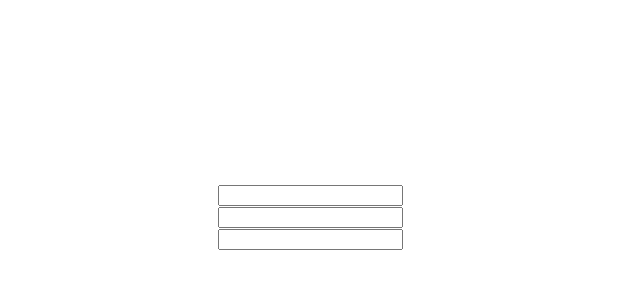
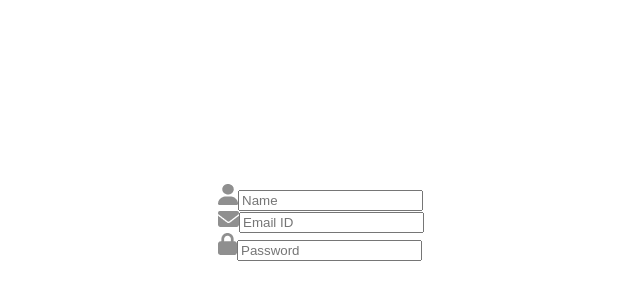
Before and after one commit to isurudayananda/login-signup, a React (Create React App) app in the folder login-signup/: page / in a window 1280 px wide. Shown: the part 16-316 px from the top of the page, without its empty margins (122-762 px from the left). Built offline with nearby package versions, Linux system fonts and the light colour scheme.

Commit message:
add images for input fields

```diff
--- a/login-signup/src/Components/Loginsignup/Loginsignup.jsx
+++ b/login-signup/src/Components/Loginsignup/Loginsignup.jsx
@@ -13,18 +13,18 @@
       </div>
       <div className="inputs">
         <div className="input">
-          <img src="" alt="" />
-          <input type="text" placeholder=''/>
+          <img src={user_icon} alt="" />
+          <input type="text" placeholder="Name"/>
         </div>
 
         <div className="input">
-          <img src="" alt="" />
-          <input type="text" placeholder=''/>
+          <img src={email_icon} alt="" />
+          <input type="email" placeholder="Email ID"/>
         </div>
 
         <div className="input">
-          <img src="" alt="" />
-          <input type="text" placeholder=''/>
+          <img src={password_icon} alt="" />
+          <input type="password" placeholder="Password"/>
         </div>
       </div>
 
```
